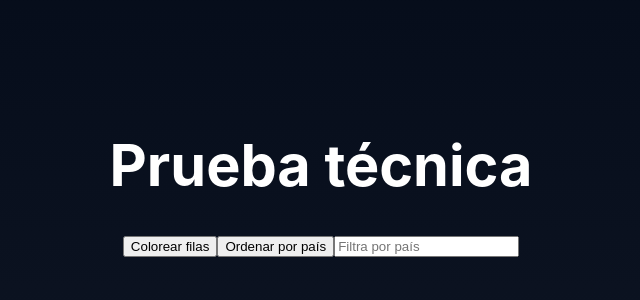
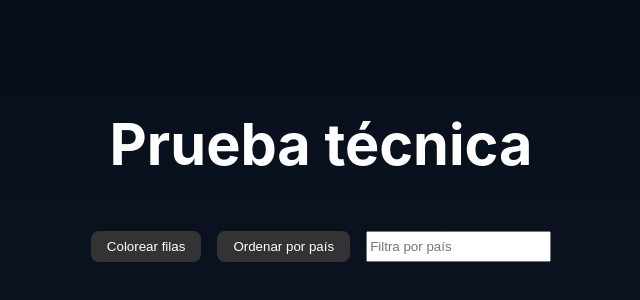
Before and after one commit to SlaytherZR7/prueba-tecnica, a React app: page / in a window 1280 px wide. Shown: the part 224-524 px from the top of the page, without its empty margins (319-959 px from the left). Built offline with nearby package versions, Linux system fonts and the light colour scheme; the HTML template or start-up script is replaced by a standard one.

Commit message:
enhance styling for body, header, and buttons; add alternating row colors for tables

```diff
--- a/src/App.css
+++ b/src/App.css
@@ -1,5 +1,6 @@
 body {
-  margin: 0;
+  max-width: 1200px;
+  margin: 0 auto;
   color: #fff;
   font-family: Inter, Avenir, Helvetica, Arial, sans-serif;
   background-image: linear-gradient(to bottom, #020917, #101725);
@@ -28,3 +29,31 @@ body {
 .pointer {
   cursor: crosshair;
 }
+
+.table--showColors tr:nth-child(odd) {
+  background: #333;
+}
+
+.table--showColors tr:nth-child(even) {
+  background: #555;
+}
+
+header {
+  display: flex;
+  gap: 1rem;
+  justify-content: center;
+  padding: 1rem 0;
+}
+
+button {
+  background: #333;
+  color: #fff;
+  border: none;
+  padding: 0.5rem 1rem;
+  border-radius: 0.5rem;
+  cursor: pointer;
+}
+
+button:hover {
+  background: #555;
+}
```
